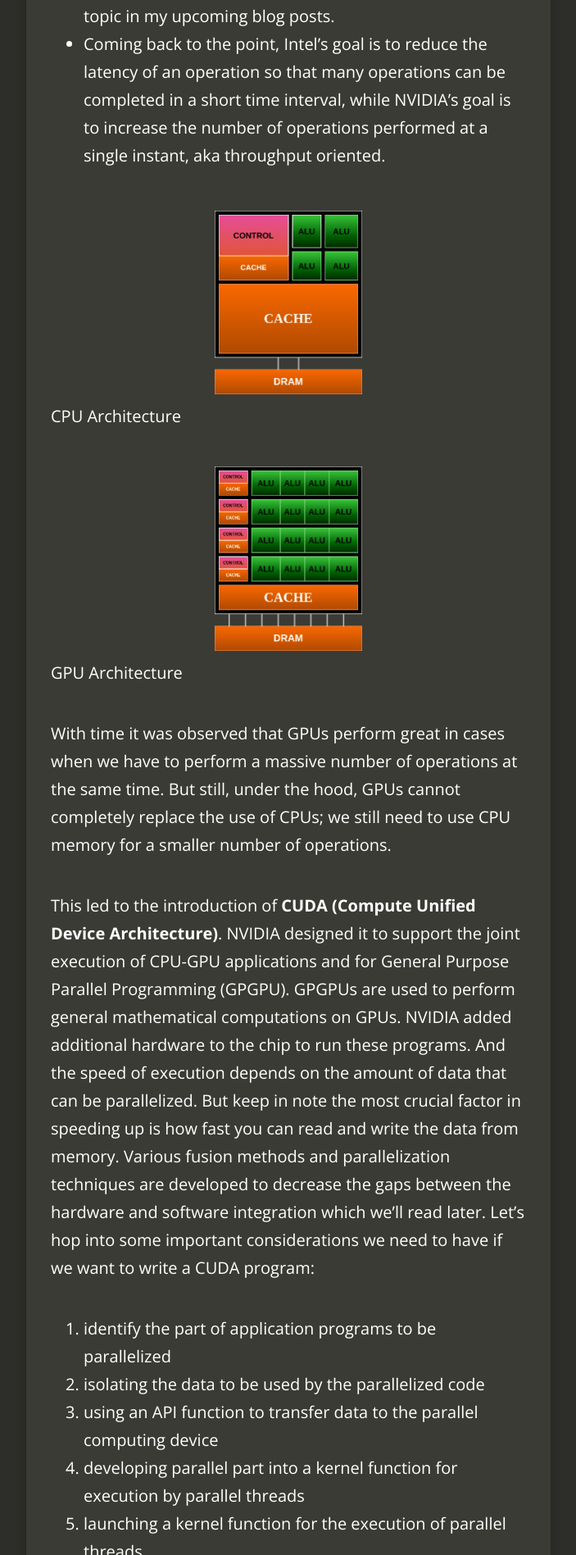
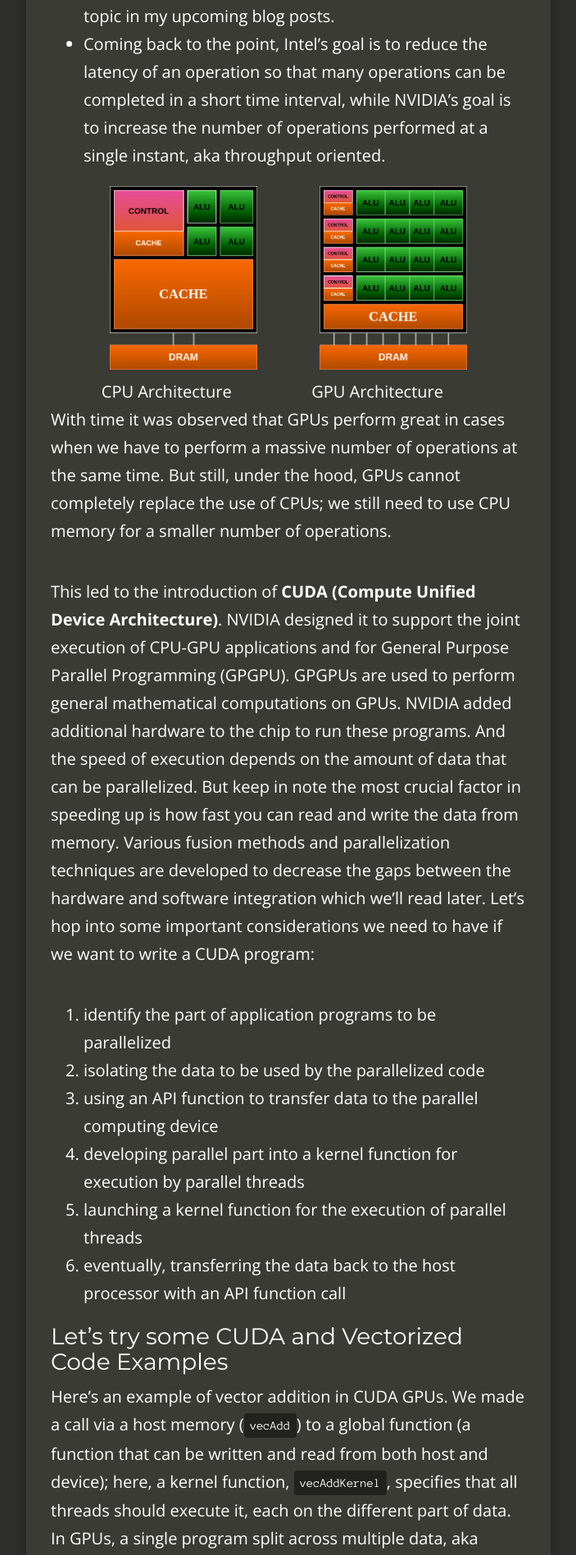
Before and after one commit to khushi-411/khushi-411.github.io, a Jekyll site: the page built from _posts/2023-08-11-gpu_intro.md, in a window 1280 px wide. Shown: the part 3035-4932 px from the top of the page at 82% size, without its empty margins (288-991 px from the left). Built offline with Jekyll 4.4.1, drawn with Linux system fonts in a browser that asks for light colours; nearby versions of some CDN libraries; comment, search, counter and statistics services are not loaded.

Commit message:
display image side-by-side

```diff
--- a/_posts/2023-08-11-gpu_intro.md
+++ b/_posts/2023-08-11-gpu_intro.md
@@ -79,8 +79,8 @@ operation so that many operations can be completed in a short time interval,
 while NVIDIA's goal is to increase the number of operations performed at a
 single instant, aka throughput oriented.
 
-<p float="center">
-  <figure>
+<div style="display: flex; justify-content: center;">
+  <figure style="margin-right: 20px;">
     <img alt="CPU Architecture" src="/assets/CUDA/cpu_arch.png" width="200" />
     <figcaption>CPU Architecture</figcaption>
   </figure>
@@ -89,7 +89,7 @@ single instant, aka throughput oriented.
     <img alt="GPU Architecture" src="/assets/CUDA/gpu_arch.png" width="200" />
     <figcaption>GPU Architecture</figcaption>
   </figure>
-</p>
+</div>
 
 With time it was observed that GPUs perform great in cases when we have
 to perform a massive number of operations at the same time. But still,
```
